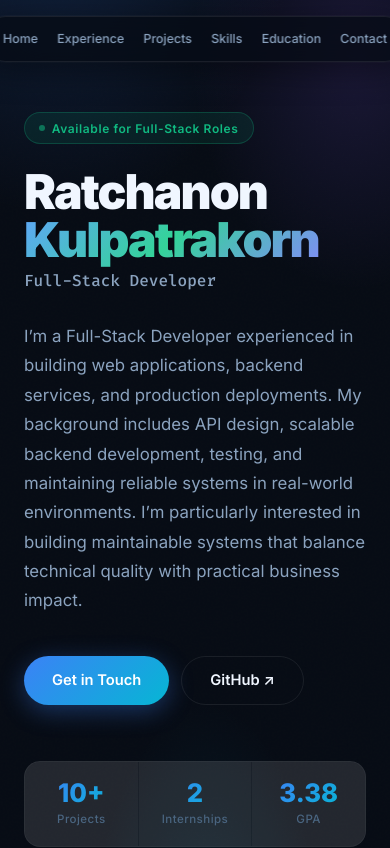
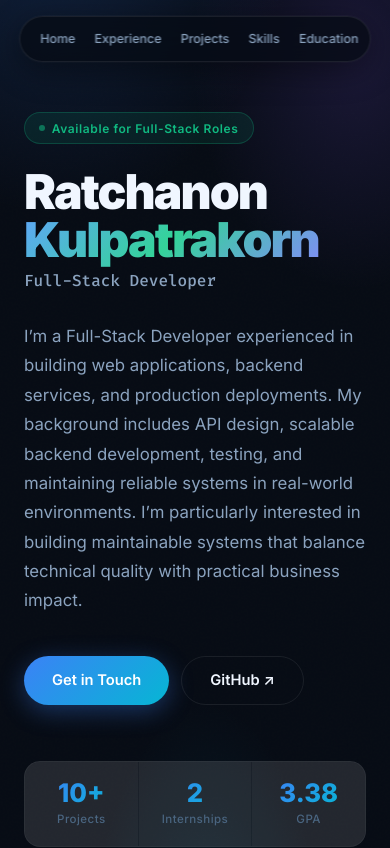
Before and after one commit to koard/Portfolio, a Next.js app: page / in a window 390 px wide. Shown: the top 848 px of the page. Built offline with nearby package versions, Linux system fonts and the light colour scheme.

Commit message:
ui(navbar): enable horizontal scrolling for capsule navbar on mobile.

```diff
--- a/app/globals.css
+++ b/app/globals.css
@@ -95,6 +95,14 @@ body {
   -webkit-backdrop-filter: blur(20px);
   box-shadow: 0 8px 32px rgba(0, 0, 0, 0.4), 0 0 0 1px rgba(255,255,255,0.03);
   animation: slideDown 0.6s cubic-bezier(0.16, 1, 0.3, 1) forwards;
+  max-width: 90vw; /* Prevent from touching the edges on mobile */
+  overflow-x: auto; /* Allow horizontal scrolling */
+  scrollbar-width: none; /* Hide scrollbar for Firefox */
+  -ms-overflow-style: none; /* Hide scrollbar for IE/Edge */
+}
+
+.navbar::-webkit-scrollbar {
+  display: none; /* Hide scrollbar for Chrome/Safari/Webkit */
 }
 
 .nav-link {
```
